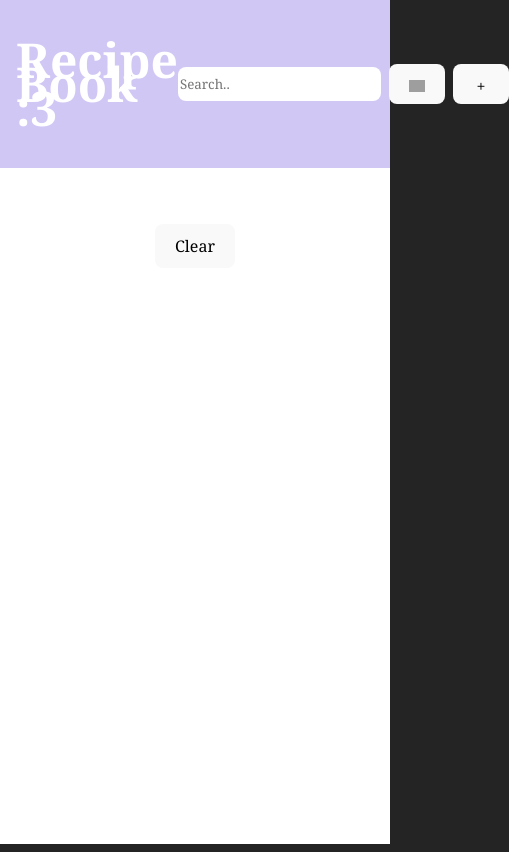
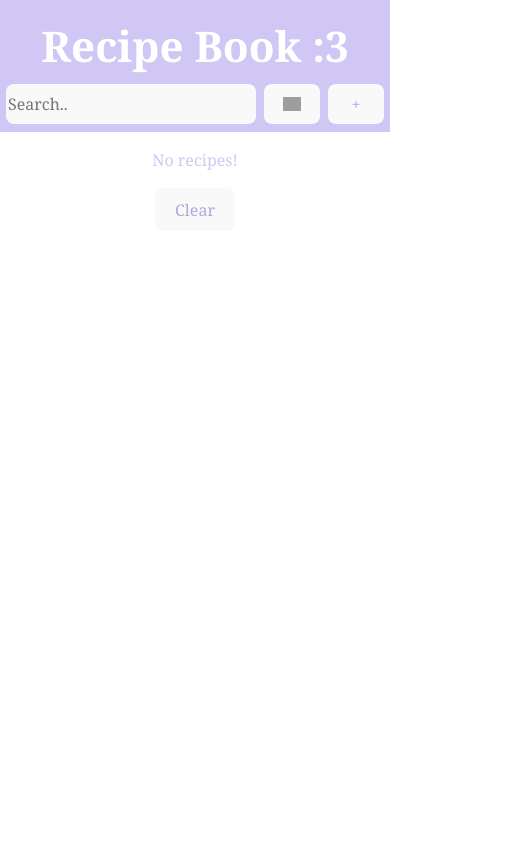
Before and after one commit to CherylF18/Recipe-Book, a React (Vite) app: page / in a window 390 px wide. Shown: the whole page, 509 px wide, since content can reach past the window. Built offline with nearby package versions, Linux system fonts and the light colour scheme; grey boxes are pictures that could not be loaded.

Commit message:
Make site more responsive

```diff
--- a/index.html
+++ b/index.html
@@ -1,6 +1,7 @@
 <!DOCTYPE html>
 <html>
     <head>
+        <meta name="viewport" content="width=device-width, initial-scale=1.0">
         <title>Recipe Book</title>
     </head>
     <body>
--- a/src/Home.css
+++ b/src/Home.css
@@ -1,5 +1,9 @@
 #home {
   min-height: 100vh;
+}
+
+#home .header {
+  white-space: nowrap;
 }
 
 .top {
@@ -15,8 +19,8 @@
   color: var(--primary-highlight);
   box-sizing: border-box;
   width: 100%;
-  height: 10%;
-  padding: 1em;
+  min-height: 15%;
+  padding: 0.5em;
 }
 
 #tools {
@@ -37,13 +41,24 @@
 }
 
 .buttons img {
-  width: 100%;
+  padding: 0;
+  width: 120%;
+  margin-top: auto;
+  margin-bottom: auto;
+}
+
+input, textarea {
+  font-size: 1em;
+  background-color: #f9f9f9;
+  color: var(--primary-shadow);
+  border: 0.05em solid gray;
+  border-radius: 0.25em;
 }
 
 input[type="search"] {
   height: 2.5em;
-  border-radius: 8px;
   border: 0;
+  border-radius: 0.5em;
 }
 
 #navbar {
@@ -67,3 +82,22 @@ input[type="search"] {
   display: block;
   margin: 0 auto;
 }
+
+.info {
+  color: var(--primary-bg-color);
+  text-align: center;
+}
+
+@media screen and (max-width : 840px) {
+  .header {
+    flex-direction: column;
+    text-align: center;
+    align-items: center;
+  }
+}
+
+@media screen and (max-width : 420px) {
+  h1 {
+    font-size: 5vh;
+  }
+}
--- a/src/components/RecipeForm.css
+++ b/src/components/RecipeForm.css
@@ -16,7 +16,7 @@ form {
     display: flex;
     flex-direction: column;
     align-items: flex-start;
-    width: 20%;
+    width: 30%;
     border-radius: 10px;
     box-shadow: 0 0 8px rgba(0, 0, 0, 0.3);
 }
@@ -25,3 +25,12 @@ form {
     width: 90%;
     margin: 10px 10px 0 10px;
 }
+
+@media screen and (max-width : 820px) {
+  form {
+    top: 37.5%;
+    right: 12.5%;
+    left: 12.5%;
+    width: 75%;
+  }
+}
--- a/src/components/RecipeList.jsx
+++ b/src/components/RecipeList.jsx
@@ -3,7 +3,7 @@ import RecipeCard from "./RecipeCard.jsx"
 
 export default function RecipeList({ recipes }) {
     if (recipes.length === 0) {
-        return (<p>No recipes yet!</p>);
+        return (<p className="info">No recipes!</p>);
     }
 
     return (
--- a/src/components/RecipePage.css
+++ b/src/components/RecipePage.css
@@ -1,7 +1,8 @@
-.recipe-page {
+#recipe-page {
     height: 100vh;
+    text-overflow: ellipsis;
 }
 
-.recipe-page p {
-    color: var(--primary-shadow);
+#recipe-page .header {
+    border-bottom: 5px solid #f9f9f9;
 }
--- a/src/components/RecipePage.jsx
+++ b/src/components/RecipePage.jsx
@@ -11,7 +11,7 @@ export default function RecipePage() {
     const { id } = useParams();
     const recipe = recipes.find(r => r.id == id);
 
-    if (!recipe) { return <p>Jinkies! No recipe found!</p>; }
+    if (!recipe) { return <p className="info">Jinkies! No recipe found!</p>; }
 
     const handleSubmit = (updatedRecipe) => {
         const updatedRecipes = recipes.map(r => r.id == updatedRecipe.id ? {...r, ...updatedRecipe} : r);
@@ -21,19 +21,17 @@ export default function RecipePage() {
     }
 
     return (
-        <div className="recipe-page">
+        <div id="recipe-page">
             <div className="top header">
                 <h1>Recipe Book: {recipe.recipeName}</h1>
                 <div className="buttons">
                     <Theme />
-                    <button onClick={() => setIsEditing(!isEditing)} id="editButton">Edit</button>
+                    <button onClick={() => setIsEditing(!isEditing)}>Edit</button>
                     {recipe.link && <button onClick={() => window.open(recipe.link, "_blank")}>Go</button>}
                 </div>
             </div>
 
-
-
-            {isEditing && <RecipeForm initialData={recipe} onAdd={handleSubmit} />}
+            {isEditing && <RecipeForm initialData={recipe} onAdd={handleSubmit} setShow={setIsEditing}/>}
 
             { (recipe.ingredients || recipe.steps) ? <div className="container">
                 {recipe.ingredients && (
@@ -56,7 +54,7 @@ export default function RecipePage() {
                         </ol>
                     </div>
                 )}
-            </div> : <p> Click edit to add info!</p>}
+            </div> : <p className="info"> Click edit to add info!</p>}
         </div>
     )
 }
--- a/src/index.css
+++ b/src/index.css
@@ -18,8 +18,6 @@
   font-weight: 400;
 
   color-scheme: light dark;
-  color: rgba(255, 255, 255, 0.87);
-  background-color: #242424;
 
   font-synthesis: none;
   text-rendering: optimizeLegibility;
@@ -30,6 +28,8 @@
   --primary-highlight: rgb(255, 255, 255);
   --primary-shadow: rgb(178, 165, 224);
   --primary-body: rgb(255, 255, 255);
+
+  background-color: var(--primary-body);
 }
 
 a {
@@ -50,12 +50,17 @@ body {
 
 h1 {
   font-size: 3em;
-  line-height: 0.5;
+  line-height: 1.3;
   background-color: var(--primary-bg-color);
+  display: block;
+  margin: 0.25em 0;
 }
 
 button {
   text-align: center;
+  display: inline-flex;
+  align-items: center;
+  justify-content: center;
   border-radius: 8px;
   border: 1px solid transparent;
   padding: 0.6em 1.2em;
@@ -63,6 +68,7 @@ button {
   font-weight: 500;
   font-family: inherit;
   background-color:  #f9f9f9;
+  color: var(--primary-shadow);
   transition: border-color 0.25s;
 }
 button:hover {
```
